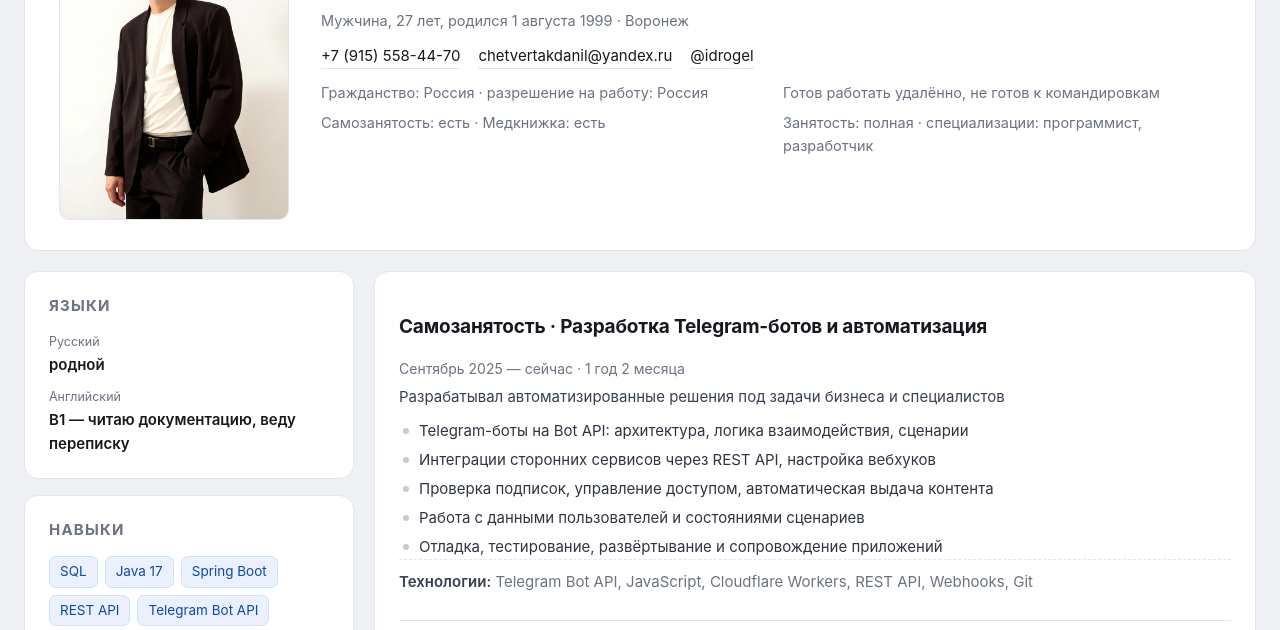
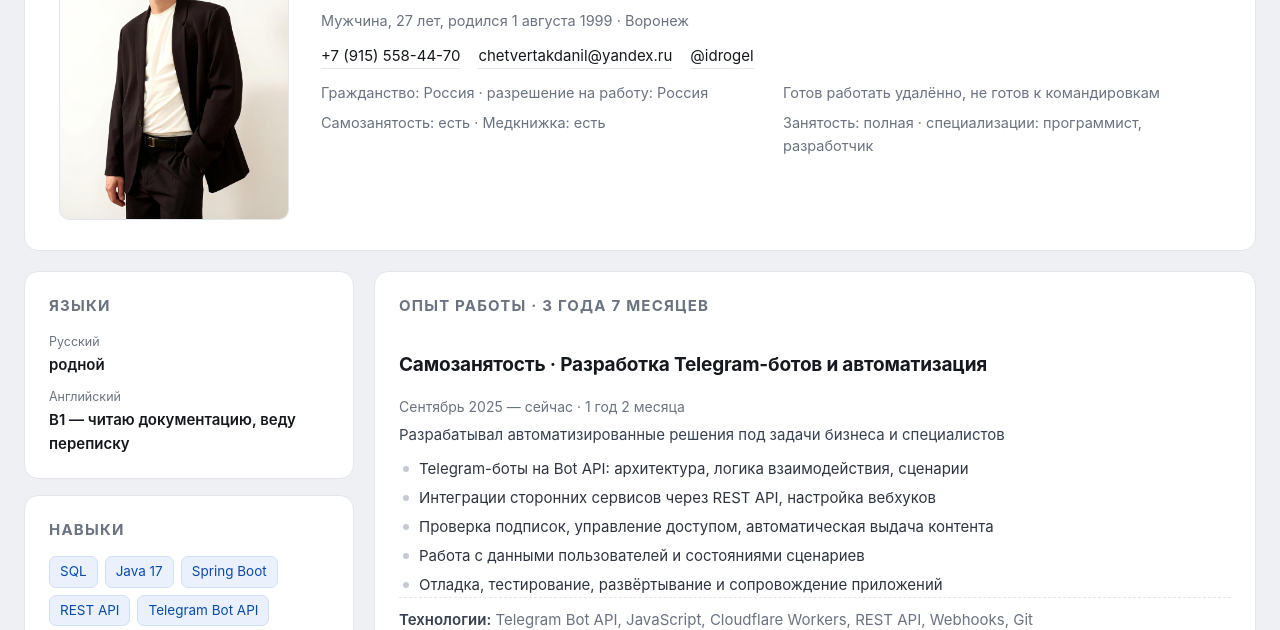
Before and after one commit to Chetvertak25/chetvertak, a plain HTML site: page index.html in a window 1280 px wide. Shown: the part 149-779 px from the top of the page. Drawn offline with Linux system fonts and the light colour scheme.

Commit message:
restore experience heading

```diff
--- a/index.html
+++ b/index.html
@@ -149,8 +149,7 @@ a{color:var(--accent)}
 
     <main>
       <section class="card block" style="margin-bottom:20px;padding-bottom:0">
-
-
+        <h2>Опыт работы · 3 года 7 месяцев</h2>
         <article class="job">
           <div class="job-top">
             <h3>Самозанятость · Разработка Telegram-ботов и автоматизация</h3>
```
